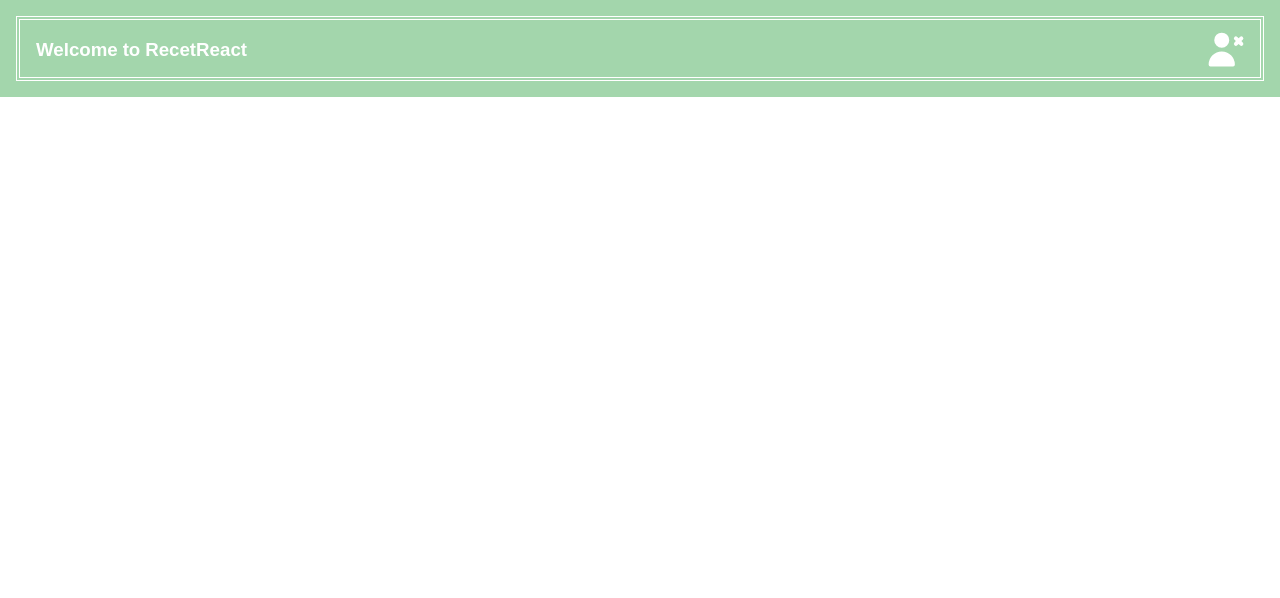
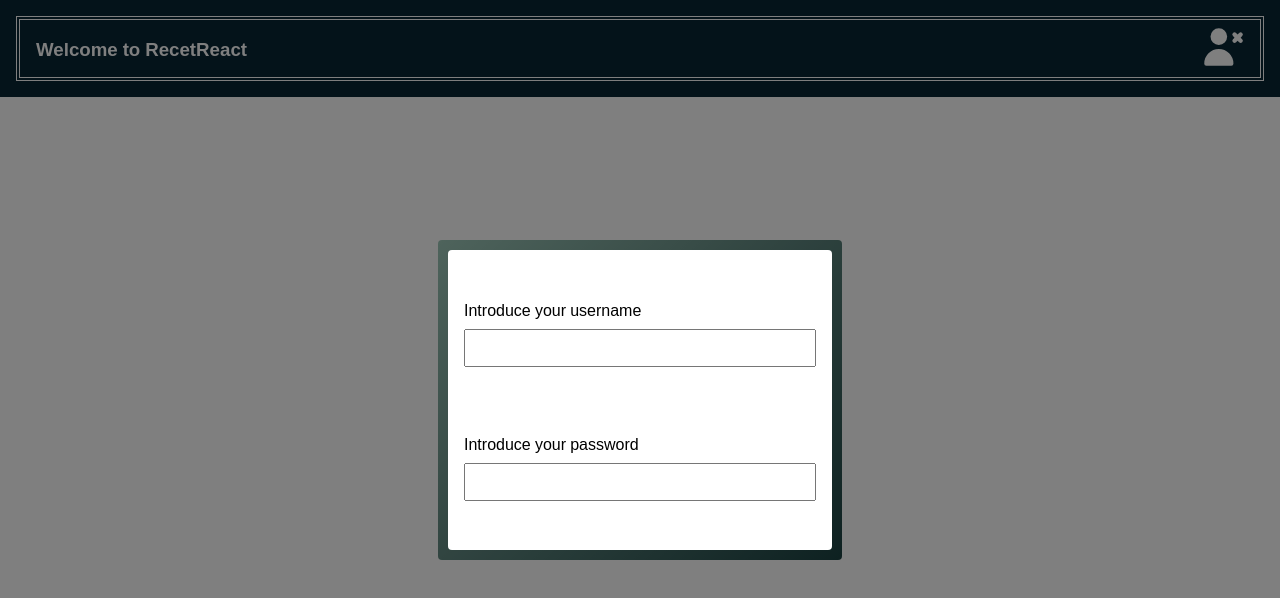
Before and after one commit to Bluubi/recetreact, a React (Vite) app: page /login in a window 1280 px wide. Shown: the top 598 px of the page. Built offline with nearby package versions, Linux system fonts and the light colour scheme.

Commit message:
feat: updated SessionTemplate to LogoSession, added create-router-dom and created LoginTemplate

```diff
--- a/package.json
+++ b/package.json
@@ -14,7 +14,8 @@
 	"dependencies": {
 		"jsdom": "^23.0.1",
 		"react": "18.2.0",
-		"react-dom": "18.2.0"
+		"react-dom": "18.2.0",
+		"react-router-dom": "^6.20.1"
 	},
 	"devDependencies": {
 		"@testing-library/dom": "^9.3.3",
--- a/src/App.template.tsx
+++ b/src/App.template.tsx
@@ -1,7 +1,8 @@
 import styles from './App.module.css'
 import HeaderTemplate from './Shared/Header/Header.template.tsx'
 import SectionTemplate from './Shared/Section/Section.template.tsx'
-import SessionTemplate from './Core/feature/session/ui/Session.template.tsx'
+import LogoSession from './Core/feature/session/ui/LogoSession.template.tsx'
+import { Outlet } from 'react-router-dom'
 
 function AppTemplate() {
 	return (
@@ -15,10 +16,11 @@ function AppTemplate() {
 					{' '}
 					Welcome to RecetReact{' '}
 				</h3>
-				<SessionTemplate />
+				<LogoSession />
 			</HeaderTemplate>
 
 			<SectionTemplate role={'contentinfo'} />
+			<Outlet />
 		</main>
 	)
 }
--- /dev/null
+++ b/src/Core/feature/session/login/Login.template.tsx
@@ -0,0 +1,31 @@
+import styles from './login.module.css'
+
+const LoginTemplate = () => {
+	return (
+		<div className={styles.background}>
+			<div role={'generic'}>
+				<form
+					role={'form'}
+					className={styles.formulary}>
+					<div className={styles.formGroup}>
+						<p>Introduce your username</p>
+						<input
+							className={styles.input}
+							role={'textbox'}
+							type={'text'}></input>
+					</div>
+
+					<div className={styles.formGroup}>
+						<p>Introduce your password</p>
+						<input
+							className={styles.input}
+							role={'textbox'}
+							type={'password'}></input>
+					</div>
+				</form>
+			</div>
+		</div>
+	)
+}
+
+export default LoginTemplate
--- /dev/null
+++ b/src/Core/feature/session/login/login.module.css
@@ -0,0 +1,60 @@
+.background {
+    display: flex;
+    justify-content: center;
+    align-items: center;
+
+    position: absolute;
+    inset: 0;
+
+    background-color: rgba(0, 0, 0, 0.5);
+
+}
+
+.formulary {
+    min-width: 300px;
+    max-width: 600px;
+
+    min-height: 300px;
+    max-height: 600px;
+
+    display: flex;
+    align-items: center;
+    justify-content: center;
+    flex-wrap: wrap;
+
+    position: relative;
+
+
+    background-color: #fff;
+
+    padding: var(--pad-16);
+    border-radius: 4px;
+
+}
+
+.formulary::before {
+    position: absolute;
+    content: '';
+
+    bottom: -10px;
+    right: -10px;
+    left: -10px;
+    top: -10px;
+
+    z-index: -1;
+
+    border-radius: 4px;
+    background: linear-gradient(0.88turn, var(--bg-pastel-secondary-dark), var(--bg-pastel-light));
+
+}
+
+
+.formGroup {
+    flex: 1 0 100%;
+}
+
+.input {
+    width: 100%;
+    margin-top: var(--pad-8);
+    padding: var(--pad-8);
+}
--- /dev/null
+++ b/src/Core/feature/session/ui/LogoSession.template.tsx
@@ -0,0 +1,19 @@
+import styles from './logo.module.css'
+import logout from '@assets/svgs/person-delete-fill.svg'
+
+const LogoSession = () => {
+	return (
+		<div className={styles.container}>
+			<a
+				className={styles.link}
+				href={'/login'}>
+				<img
+					className={styles.logo}
+					alt={'no logged'}
+					src={logout}
+				/>
+			</a>
+		</div>
+	)
+}
+export default LogoSession
--- a/src/Core/feature/session/ui/Session.template.tsx
+++ /dev/null
@@ -1,15 +0,0 @@
-import styles from './session.module.css'
-import logout from '@assets/svgs/person-delete-fill.svg'
-
-const SessionTemplate = () => {
-	return (
-		<div className={styles.container}>
-			<img
-				className={styles.message}
-				alt={'no logged'}
-				src={logout}
-			/>
-		</div>
-	)
-}
-export default SessionTemplate
--- a/src/Core/feature/session/ui/session.module.css
+++ b/src/Core/feature/session/ui/logo.module.css
@@ -3,8 +3,8 @@
 }
 
 .container {
-    width: 45px;
-    height: 45px;
+    width: 50px;
+    height: 50px;
 
     position: absolute;
     right: 0;
@@ -13,11 +13,17 @@
 
 }
 
-.container > img {
+.link {
+    display: block;
     width: 100%;
-
+    height: 100%;
 }
 
-.container > img:hover {
+.logo {
+    width: 100%;
+    height: 100%
+}
+
+.logo:hover {
     filter: drop-shadow(0px 0px 5px #fff);
 }
--- /dev/null
+++ b/src/Core/routes/routes.tsx
@@ -0,0 +1,16 @@
+import { createBrowserRouter } from 'react-router-dom'
+import AppTemplate from '../../App.template.tsx'
+import LoginTemplate from '../feature/session/login/Login.template.tsx'
+
+export const routes = createBrowserRouter([
+	{
+		path: '/',
+		element: <AppTemplate />,
+		children: [
+			{
+				path: '/login',
+				element: <LoginTemplate />,
+			},
+		],
+	},
+])
--- a/src/index.css
+++ b/src/index.css
@@ -14,9 +14,10 @@
 
     /* PALETTE COLORS */
 
-    --bg-pastel-dark-green: #a3d6ac;
-    --bg-pastel-light-green: #a3d6ac;
-    --bg-pastel-yellow: #fffbc4;
+    --bg-pastel-dark: #092635;
+    --bg-pastel-secondary-dark: #1B4242;
+    --bg-pastel-medium-dark: #5C8374;
+    --bg-pastel-light: #9EC8B9;
 
     /* SPACING **/
     --pad-8: 0.5rem;
@@ -95,11 +96,11 @@ body, .grid {
 }
 
 .bg-dark {
-    background-color: var(--bg-pastel-dark-green);
+    background-color: var(--bg-pastel-dark);
 }
 
 .bg-light {
-    background-color: var(--bg-pastel-light-green);
+    background-color: var(-green);
 }
 
 .bg-white {
--- a/src/main.tsx
+++ b/src/main.tsx
@@ -1,10 +1,11 @@
 import React from 'react'
 import ReactDOM from 'react-dom/client'
-import AppTemplate from './App.template.tsx'
 import './index.css'
+import { RouterProvider } from 'react-router-dom'
+import { routes } from './Core/routes/routes.tsx'
 
 ReactDOM.createRoot(document.getElementById('root')!).render(
 	<React.StrictMode>
-		<AppTemplate />
+		<RouterProvider router={routes} />
 	</React.StrictMode>
 )
```
Also changed, not shown: 2 other files (tests, documents, lock files or other folders).
